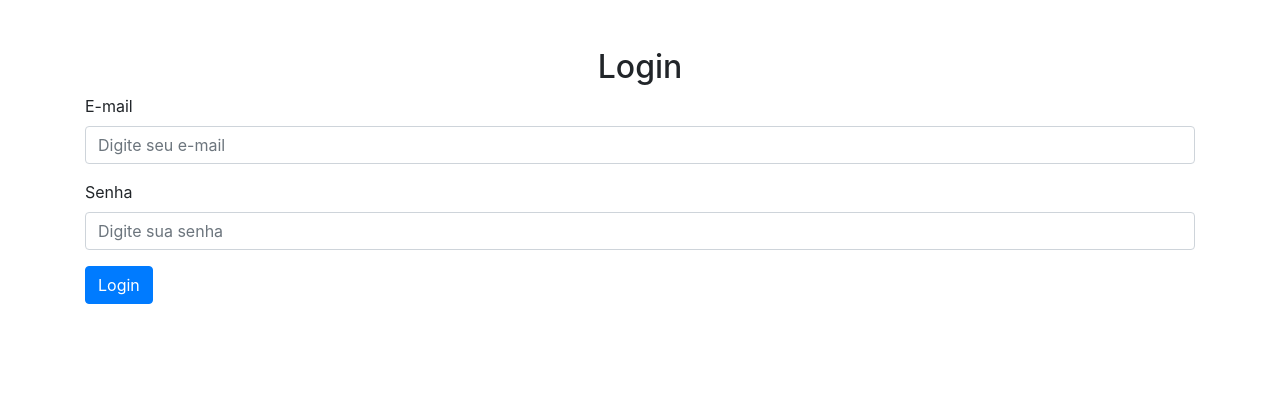
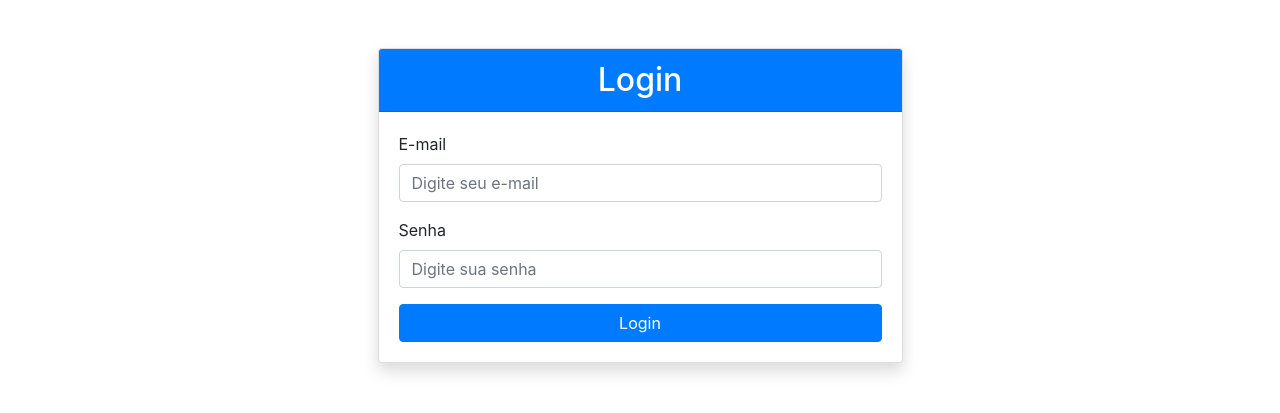
Before and after one commit to Syne-s/CadeURacha, a Django app: page /login/ in a window 1280 px wide. Shown: the part 56-469 px from the top of the page. Run offline with Django 5.2, Linux system fonts and the light colour scheme; some libraries are stand-ins or nearby versions.

Commit message:
mudança estilo login e register para card tal qual register arena

```diff
--- a/app_synes/templates/app_synes/login.html
+++ b/app_synes/templates/app_synes/login.html
@@ -1,7 +1,14 @@
 {% extends 'app_synes/base.html' %}
 {% block title %}CadêURacha - Login{% endblock %}
 {% block content %}
-    <h2 class="text-center">Login</h2>
+<div class="container mt-5">
+    <div class="row justify-content-center">
+        <div class="col-md-6">
+            <div class="card shadow">
+                <div class="card-header bg-primary text-white">
+                    <h2 class="text-center mb-0">Login</h2>
+                </div>
+                <div class="card-body">
                     <form id="loginForm" method="POST" action="">
                         {% csrf_token %}
                         <div class="form-group">
@@ -14,10 +21,15 @@
                             <input type="password" class="form-control" id="password" name="password" placeholder="Digite sua senha" required>
                             <div class="alert alert-danger d-none" id="passwordError"></div>
                         </div>
-        <button type="submit" class="btn btn-primary">Login</button>
+                        <button type="submit" class="btn btn-primary btn-block">Login</button>
                     </form>
                     <div class="alert alert-success d-none mt-3" id="successMessage"></div>
                     <div class="alert alert-danger d-none mt-3" id="errorMessage"></div>
+                </div>
+            </div>
+        </div>
+    </div>
+</div>
 {% endblock %}
 {% block extra_body %}
     <script>
```
Also changed, not shown: app_synes/templates/app_synes/register.html (+13 -1 lines). Lines whose indentation alone changed are shown as unchanged.
